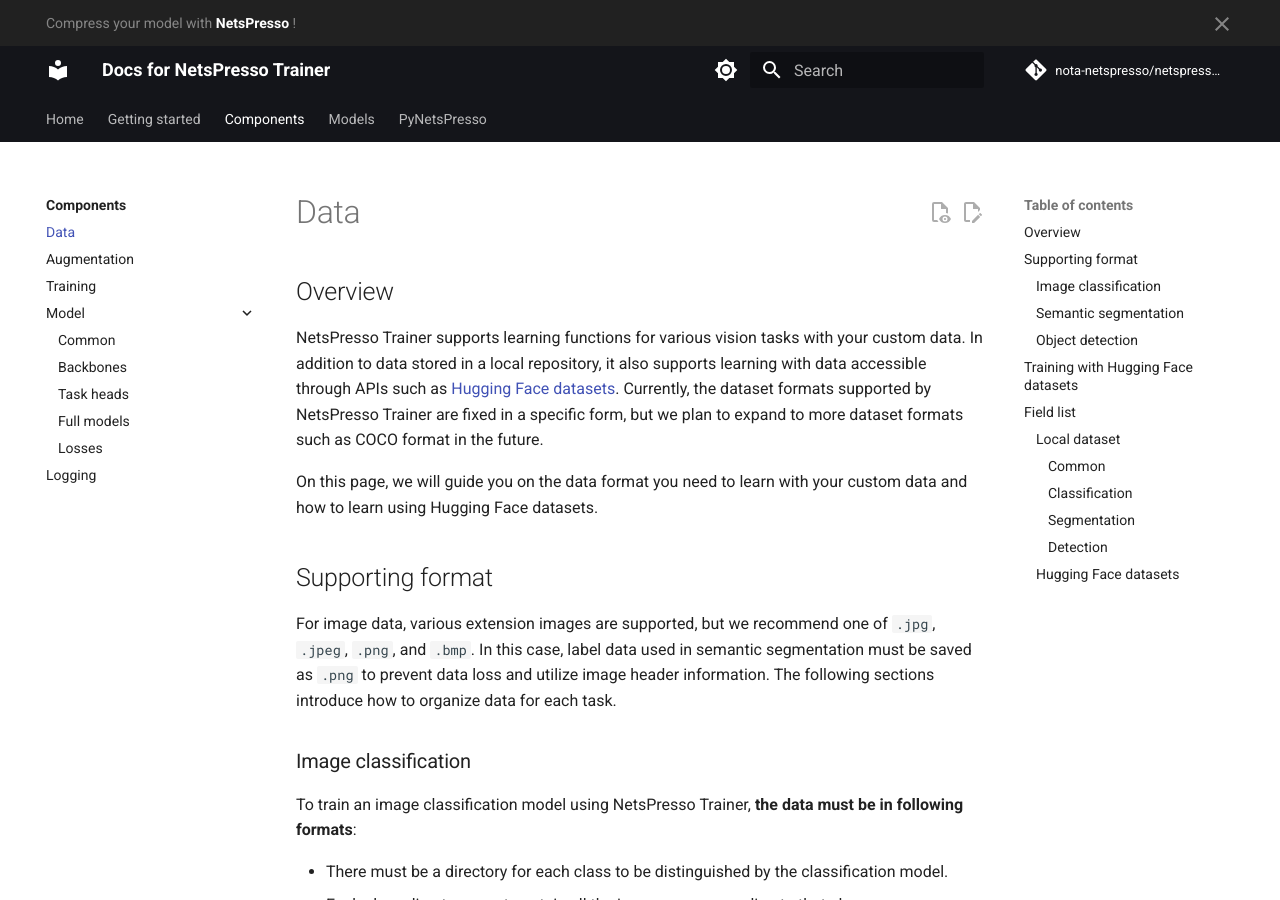
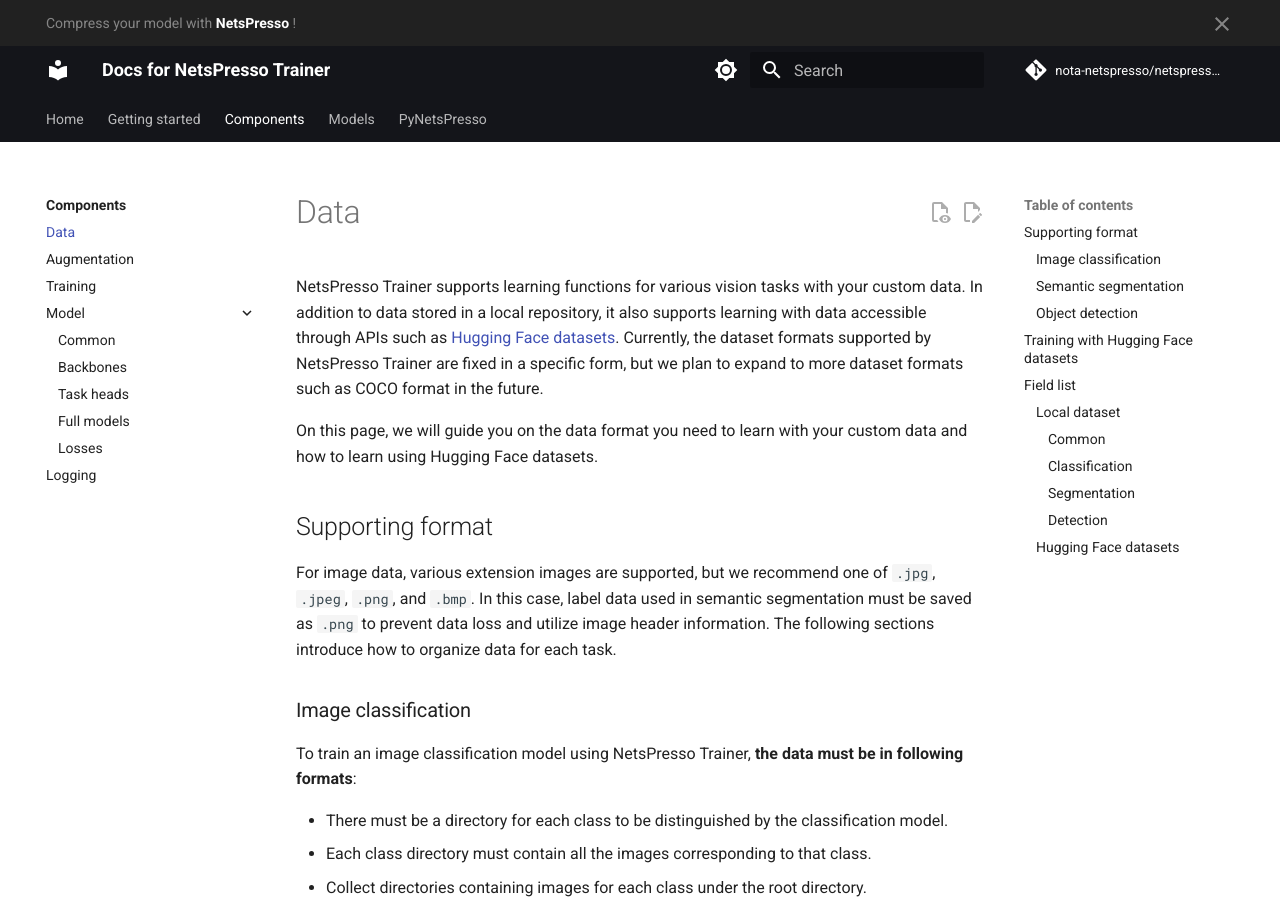
Before and after one commit to Nota-NetsPresso/netspresso-trainer, an MkDocs documentation site: the page built from docs/components/data.md, in a window 1280 px wide and 900 px high. Built offline with MkDocs 1.6.1 and Material for MkDocs 9.7.7, drawn with Linux system fonts in a browser that asks for light colours; comment, search, counter and statistics services are not loaded.

Commit message:
Fix headings

```diff
--- a/docs/components/augmentation.md
+++ b/docs/components/augmentation.md
@@ -1,4 +1,4 @@
-# Overview
+# Augmentation
 
 NetsPresso Trainer provides data augmentation function to improve model performance, allowing users to configure their own training recipes as desired.
 Data augmentation in NetsPresso Trainer is based on torch and torchvision, and all augmentations are written based on `pillow` images and `torch.Tensor`.
--- a/docs/components/data.md
+++ b/docs/components/data.md
@@ -1,4 +1,4 @@
-## Overview
+# Data
 
 NetsPresso Trainer supports learning functions for various vision tasks with your custom data.
 In addition to data stored in a local repository, it also supports learning with data accessible through APIs such as [Hugging Face datasets](https://huggingface.co/datasets).
--- a/docs/components/training.md
+++ b/docs/components/training.md
@@ -1,4 +1,4 @@
-# Overview
+# Training
 
 In training, the training recipe is just as important as the model architecture. Even if you have a good model architecture, the performance on the same data and model combination can vary greatly depending on the training recipe.
 NetsPresso Trainer not only introduces models optimized for edge devices, but also provides the ability to change training configurations to train these models with various data.
```
